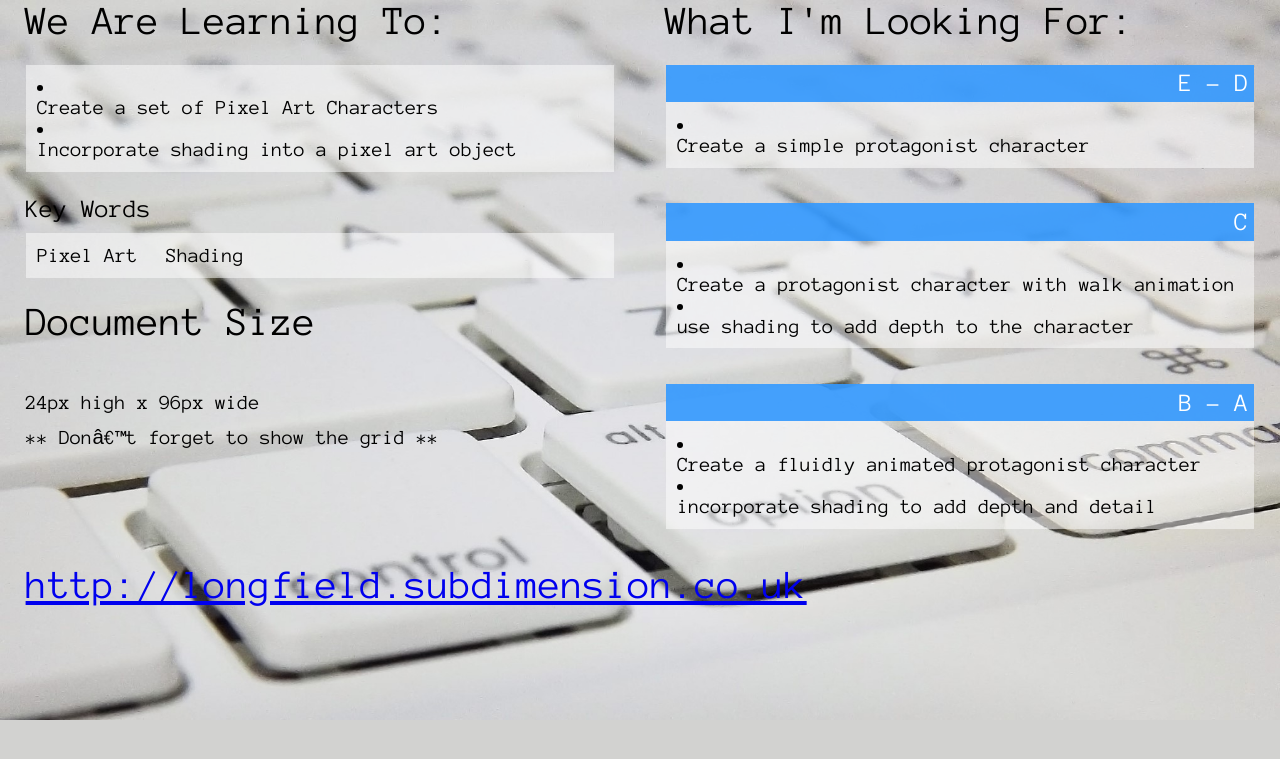
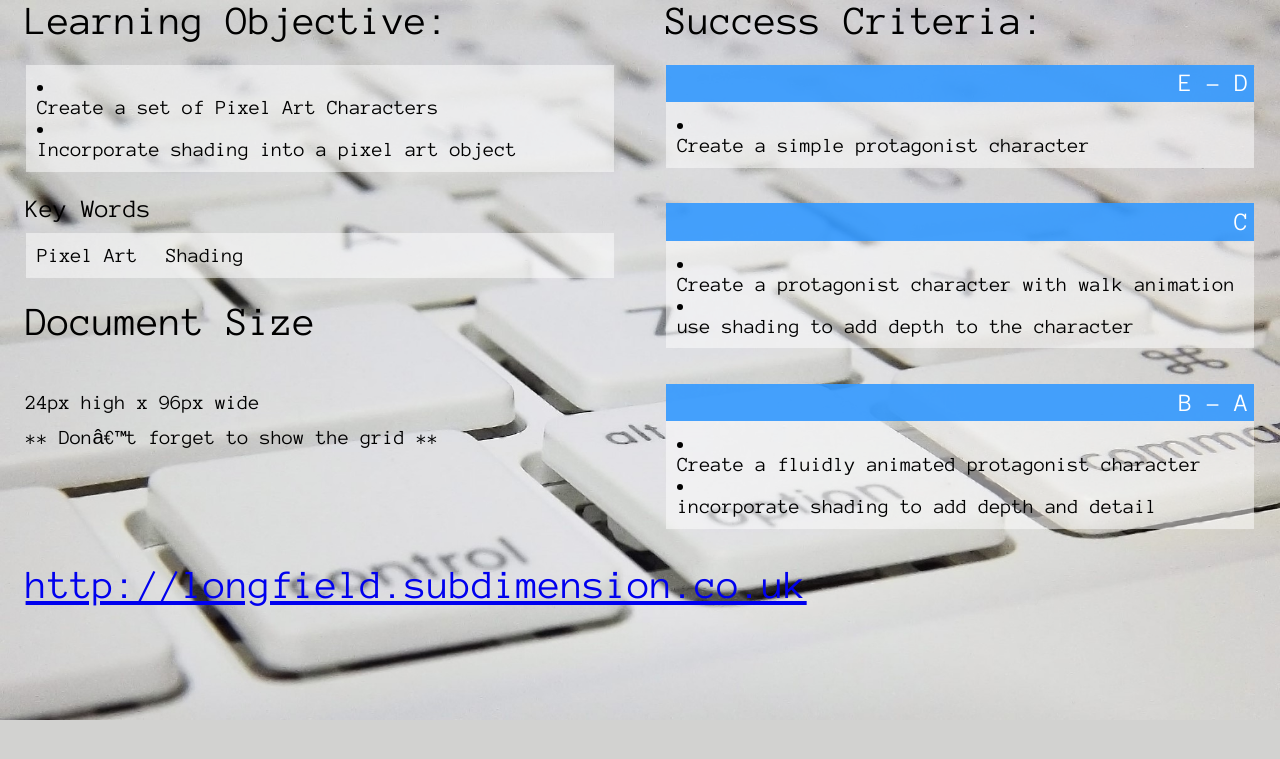
Before and after one commit to MalphasWats/computing.codes, a Jekyll site: the page built from _posts/2015-09-10-Pixel-Art.markdown, in a window 1280 px wide. Shown: the top 759 px of the page. Built offline with Jekyll 4.4.1, drawn with Linux system fonts in a browser that asks for light colours; Markdown is read by kramdown in place of the engine named in the settings.

Commit message:
new headings

```diff
--- a/_layouts/default.html
+++ b/_layouts/default.html
@@ -7,7 +7,7 @@
 </head>
 <body>
     <section id="walt">
-        <h1>We Are Learning To:</h1>
+        <h1>Learning Objective:</h1>
         <ul>
             {% for walt in page.walt %}
             <li>{{ walt | markdownify }}</li>
@@ -25,7 +25,7 @@
     </section>
 
     <section id="wilf">
-        <h1>What I'm Looking For:</h1>
+        <h1>Success Criteria:</h1>
         <h2>{{page.wilf_1_levels}}</h2>
         <ul>
             {% for wilf in page.wilf_1_bullets %}
```
